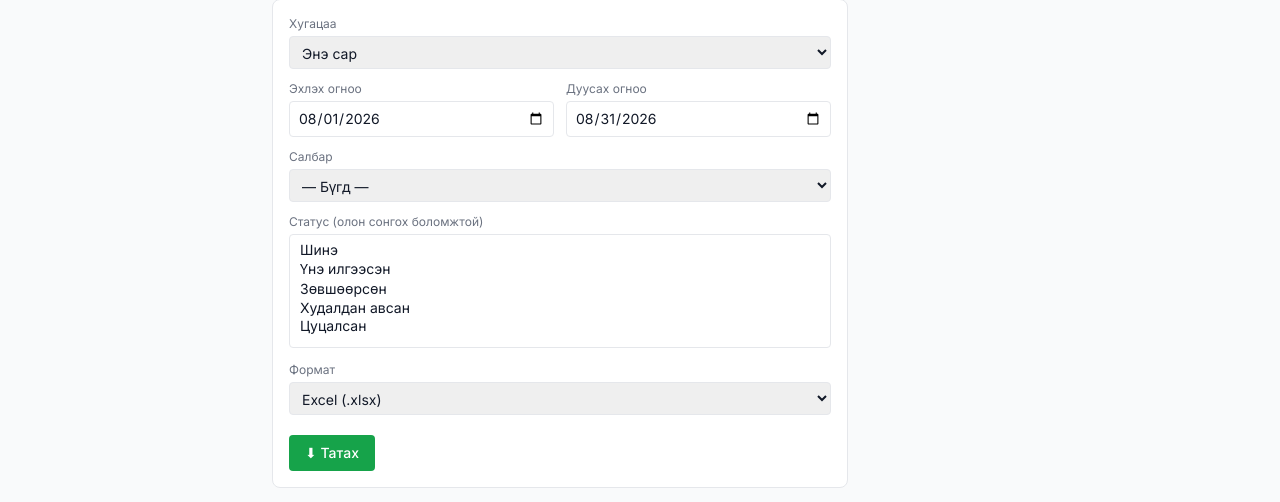
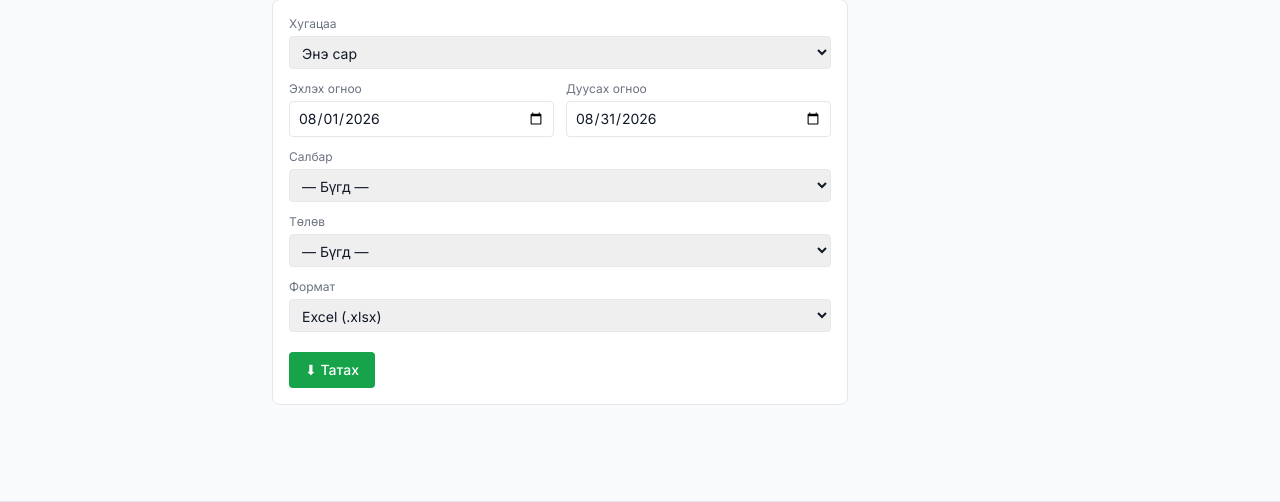
Before and after one commit to devlpr-X/ubpm_web, a Django app: page /dashboard/reports/ in a window 1280 px wide. Shown: the part 256-758 px from the top of the page. Run offline with Django 5.2, Linux system fonts and the light colour scheme; the visitor is signed in with stand-in values (Sample User, id 1); data that the repository does not hold is empty; some libraries are stand-ins or nearby versions.

Commit message:
feat(dashboard): status filters get an explicit «Бүгд» option; rename Статус → Төлөв
- Reports page: status becomes a single dropdown with a «— Бүгд —» option
  (empty values are ignored when filtering/labeling exports)
- Requests list filter: label «Төлөв», empty choice «— Бүгд —»
- Rename remaining dashboard labels (overview, detail, status-change form)
  from Статус to Төлөв for consistency

```diff
--- a/apps/quotes/forms.py
+++ b/apps/quotes/forms.py
@@ -31,7 +31,7 @@ class QuotationForm(forms.ModelForm):
 
 class StatusChangeForm(forms.Form):
     new_status = forms.ChoiceField(
-        label="Шинэ статус",
+        label="Шинэ төлөв",
         choices=IntakeRequest.Status.choices,
         widget=forms.Select(attrs={"class": INPUT}),
     )
--- a/apps/reports/filters.py
+++ b/apps/reports/filters.py
@@ -10,6 +10,8 @@ class IntakeRequestFilter(django_filters.FilterSet):
     q = django_filters.CharFilter(method="search", label="Хайх")
     status = django_filters.ChoiceFilter(
         choices=IntakeRequest.Status.choices,
+        label="Төлөв",
+        empty_label="— Бүгд —",
         widget=forms.Select(attrs={"class": "rounded border px-2 py-1 text-sm"}),
     )
     preferred_branch = django_filters.ModelChoiceFilter(
--- a/apps/reports/views.py
+++ b/apps/reports/views.py
@@ -396,9 +396,9 @@ def _report_meta(get_params, qs):
         branch = Branch.objects.filter(id=branch_id).first()
         if branch:
             parts.append(f"Салбар: {branch.name}")
-    if statuses := get_params.getlist("status"):
+    if statuses := [s for s in get_params.getlist("status") if s]:
         labels = dict(IntakeRequest.Status.choices)
-        parts.append("Статус: " + ", ".join(labels.get(s, s) for s in statuses))
+        parts.append("Төлөв: " + ", ".join(labels.get(s, s) for s in statuses))
     subtitle = "  ·  ".join(parts) if parts else "Бүх захиалга"
     return {
         "title": "UBPM — Захиалгуудын тайлан",
@@ -414,7 +414,7 @@ def _build_export_queryset(get_params):
     )
     if branch := get_params.get("branch"):
         qs = qs.filter(preferred_branch_id=branch)
-    if statuses := get_params.getlist("status"):
+    if statuses := [s for s in get_params.getlist("status") if s]:
         qs = qs.filter(status__in=statuses)
     if date_from := get_params.get("date_from"):
         qs = qs.filter(created_at__date__gte=date_from)
--- a/templates/dashboard/overview.html
+++ b/templates/dashboard/overview.html
@@ -28,7 +28,7 @@
 
 <div class="mt-6 grid lg:grid-cols-2 gap-4">
   <div class="bg-white border rounded-lg p-4">
-    <h2 class="font-semibold mb-3">Статусаар</h2>
+    <h2 class="font-semibold mb-3">Төлөвөөр</h2>
     <div class="relative h-64 w-full"><canvas id="statusChart"></canvas></div>
   </div>
   <div class="bg-white border rounded-lg p-4">
@@ -48,7 +48,7 @@
       <tr>
         <th class="text-left px-3 py-2">Код</th>
         <th class="text-left px-3 py-2">Хэрэглэгч</th>
-        <th class="text-left px-3 py-2">Статус</th>
+        <th class="text-left px-3 py-2">Төлөв</th>
         <th class="text-left px-3 py-2">Огноо</th>
       </tr>
     </thead>
--- a/templates/dashboard/reports.html
+++ b/templates/dashboard/reports.html
@@ -43,8 +43,9 @@
   </div>
 
   <div>
-    <label class="block text-xs text-gray-500 mb-1">Статус (олон сонгох боломжтой)</label>
-    <select name="status" multiple size="5" class="w-full rounded border px-2 py-1.5 text-sm">
+    <label class="block text-xs text-gray-500 mb-1">Төлөв</label>
+    <select name="status" class="w-full rounded border px-2 py-1.5 text-sm">
+      <option value="">— Бүгд —</option>
       {% for value, label in statuses %}
         <option value="{{ value }}">{{ label }}</option>
       {% endfor %}
--- a/templates/dashboard/request_detail.html
+++ b/templates/dashboard/request_detail.html
@@ -144,7 +144,7 @@
 
   <div class="space-y-4">
     <div class="bg-white border rounded-lg p-4">
-      <h2 class="font-semibold mb-3">Статус солих</h2>
+      <h2 class="font-semibold mb-3">Төлөв солих</h2>
       <form method="post" action="{% url 'dashboard:change_status' code=request_obj.request_code %}" class="space-y-2">
         {% csrf_token %}
         {{ status_form.new_status }}
--- a/templates/dashboard/request_list.html
+++ b/templates/dashboard/request_list.html
@@ -13,7 +13,7 @@
     <input type="text" name="q" value="{{ request.GET.q }}" placeholder="Код, нэр, утас..." class="rounded border px-2 py-1 text-sm">
   </div>
   <div>
-    <label class="block text-xs text-gray-500 mb-1">Статус</label>
+    <label class="block text-xs text-gray-500 mb-1">Төлөв</label>
     {{ filter.form.status }}
   </div>
   <div>
@@ -49,7 +49,7 @@
         <th class="text-left px-3 py-2">Хэрэглэгч</th>
         <th class="text-left px-3 py-2">Утас</th>
         <th class="text-left px-3 py-2">Салбар</th>
-        <th class="text-left px-3 py-2">Статус</th>
+        <th class="text-left px-3 py-2">Төлөв</th>
         <th class="text-left px-3 py-2">Хариуцагч</th>
         <th class="text-left px-3 py-2">Огноо</th>
       </tr>
```
